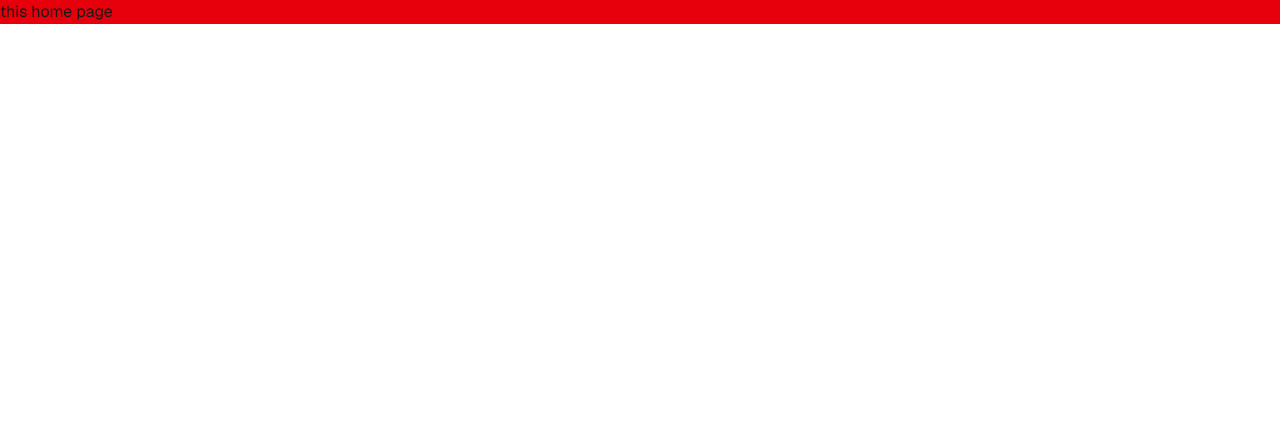
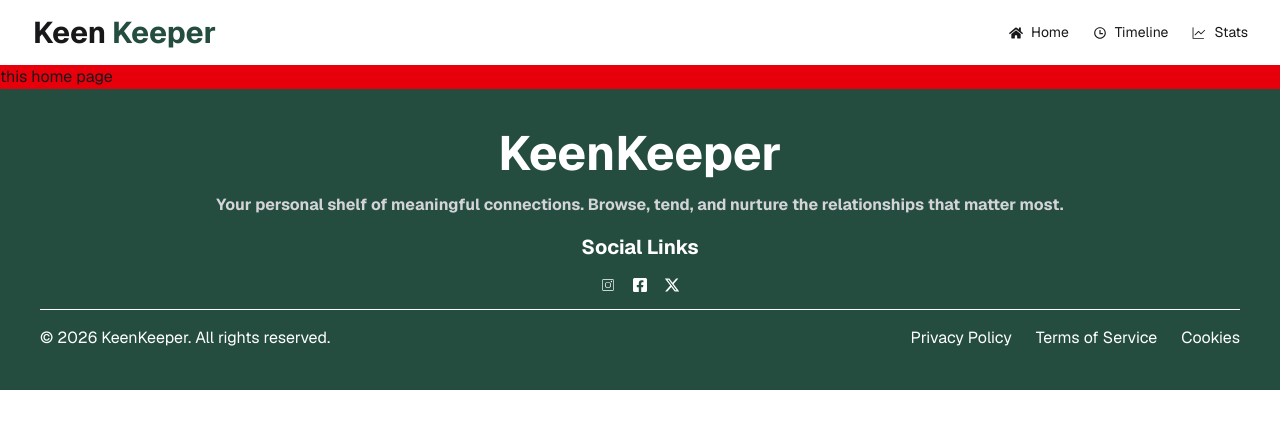
Before and after one commit to azizul-dev/assigment-7, a Next.js app: page / in a window 1280 px wide. Shown: the top 428 px of the page. Built offline with nearby package versions, Linux system fonts and the light colour scheme.

Commit message:
navbar and footer added

```diff
--- a/src/app/layout.js
+++ b/src/app/layout.js
@@ -1,5 +1,7 @@
 import { Geist, Geist_Mono } from "next/font/google";
 import "./globals.css";
+import NavBar from "@/components/Navbar/NavBar";
+import Footer from "@/components/Footer/Footer";
 
 const geistSans = Geist({
   variable: "--font-geist-sans",
@@ -22,7 +24,12 @@ export default function RootLayout({ children }) {
       lang="en"
       className={`${geistSans.variable} ${geistMono.variable} h-full antialiased`}
     >
-      <body className={`${geistSans.className} min-h-full flex flex-col`}>{children}</body>
+      <body className={`${geistSans.className} min-h-screen flex flex-col`}>
+        <NavBar/>
+        {children}
+        <Footer/>
+
+        </body>
     </html>
   );
 }
--- /dev/null
+++ b/src/components/Footer/Footer.jsx
@@ -0,0 +1,39 @@
+import Link from 'next/link';
+import React from 'react';
+import { CiInstagram } from 'react-icons/ci';
+import { FaFacebookSquare } from 'react-icons/fa';
+import { FaXTwitter } from 'react-icons/fa6';
+
+
+const Footer = () => {
+    return (
+        <footer className="w-full bg-[#244D3F] text-white p-10 text-center">
+            <aside>
+                <div className=' space-y-4'>
+                    <h2 className=' font-bold text-5xl'>KeenKeeper</h2>
+                    <p className="font-bold text-zinc-300">
+                        Your personal shelf of meaningful connections. Browse, tend, and nurture the relationships that matter most.
+                    </p>
+                    <p className=' font-bold text-xl text-[#ffffff]'>Social Links</p>
+                    <div className=' flex justify-center items-center gap-4'>
+                        <span><CiInstagram /></span>
+                        <span><FaFacebookSquare /></span>
+                        <span><FaXTwitter /></span>
+                    </div>
+                    <hr className=' bg-zinc-600'/>
+                    <div className=' flex justify-between items-center gap-5'>
+                        <p>© 2026 KeenKeeper. All rights reserved.</p>
+                        <div className=' flex justify-between gap-6'>
+                            <button><Link href={"/"}>Privacy Policy</Link></button>
+                            <button><Link href={"/"}>Terms of Service </Link></button>
+                           <button><Link href={"/"}>Cookies</Link></button>
+                        </div>
+                    </div>
+                </div>
+            </aside>
+
+        </footer>
+    );
+};
+
+export default Footer;
--- /dev/null
+++ b/src/components/Navbar/NavBar.jsx
@@ -0,0 +1,27 @@
+import Link from 'next/link';
+import React from 'react';
+import { FaHome } from 'react-icons/fa';
+import { GoGraph } from 'react-icons/go';
+import { RiTimeLine } from 'react-icons/ri';
+
+const NavBar = () => {
+    return (
+        <div>
+            <div className=" bg-base-100 shadow-sm flex justify-between items-center px-4 py-2">
+            <div className="flex-1">
+                <a className="btn btn-ghost font-bold text-3xl">Keen<span className=' text-[#244D3F]'>Keeper</span></a>
+            </div>
+            <div className="flex-none">
+                <ul className="menu menu-horizontal px-1">
+                    <li><Link href={"/"}> <FaHome />Home</Link></li>
+                    <li><Link href={"/"}> <RiTimeLine />Timeline</Link></li>
+                    <li><Link href={"/"}> <GoGraph />Stats</Link></li>
+
+                </ul>
+            </div>
+        </div>
+        </div>
+    );
+};
+
+export default NavBar;
```
Also changed, not shown: src/app/globals.css (line endings or trailing spaces).
